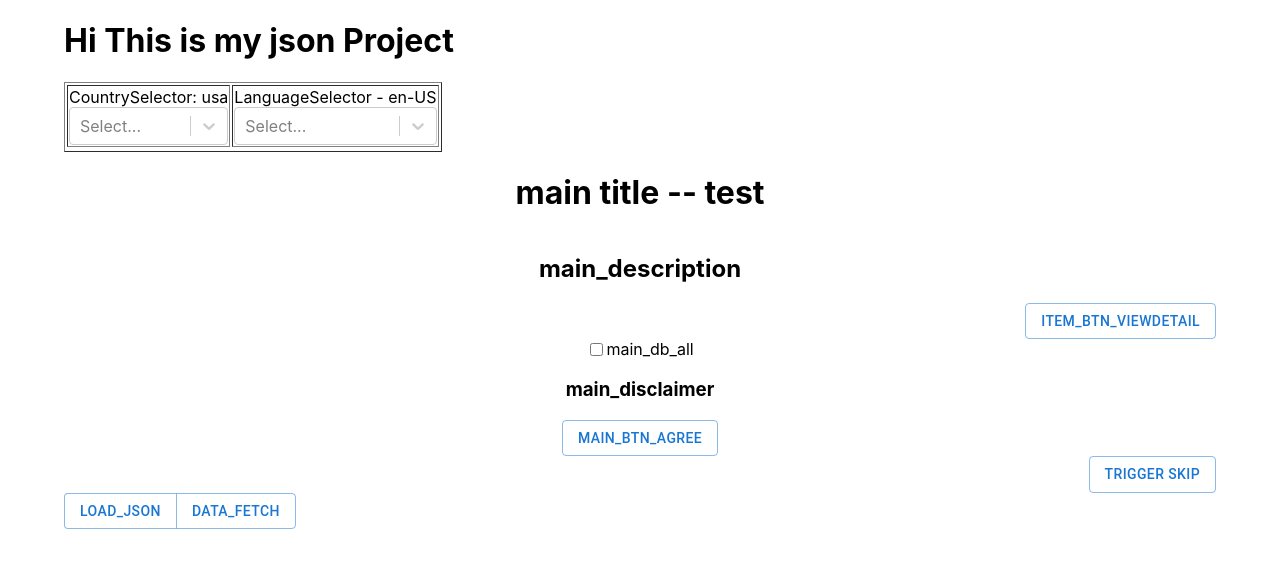
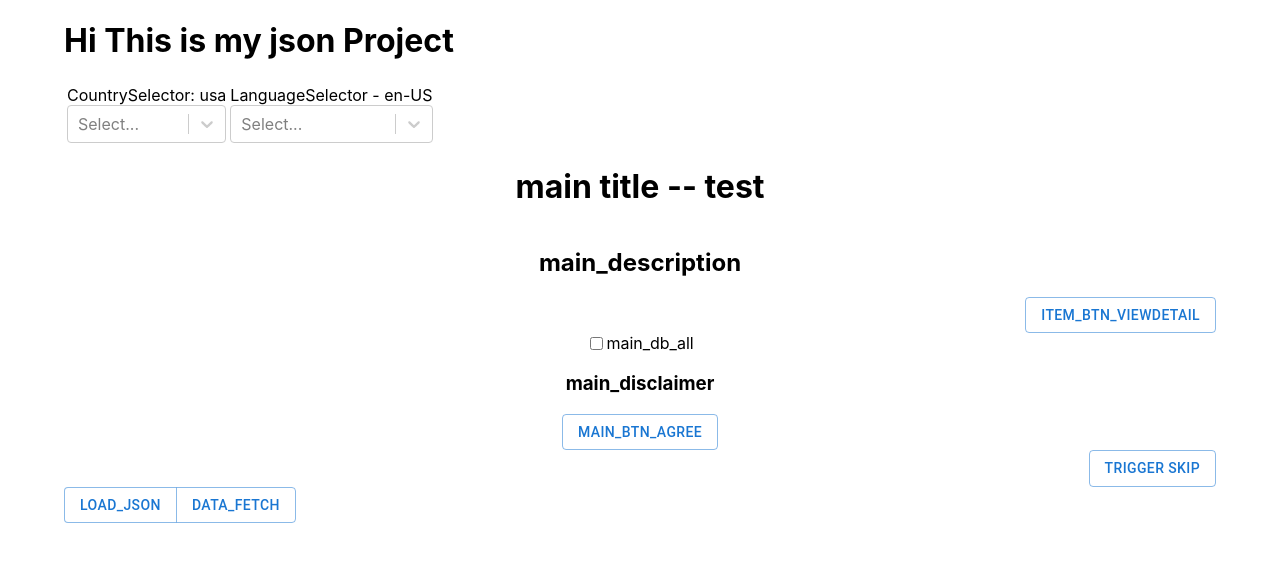
Before and after one commit to depari/react-poc-project, a React (Vite) app in the folder json-viewer-react/: page / in a window 1280 px wide. Shown: the top 568 px of the page. Built offline with nearby package versions, Linux system fonts and the light colour scheme.

Commit message:
trigger event for App completed

```diff
--- a/json-viewer-react/src/App.tsx
+++ b/json-viewer-react/src/App.tsx
@@ -1,4 +1,4 @@
-import { useState } from 'react'
+import { useEffect, useState } from 'react'
 import logo from './logo.svg'
 // import './App.css'
 import JsonHeaderLayout from './Component/Layout/JsonHeaderLayout';
@@ -13,6 +13,9 @@ import Container from '@mui/material/Container';
 function App() {
 
   const {setCurCountryCode, setCurLanguageCode, loadJsonFile}  = JsonStore();
+  useEffect(() => {
+    window.runStartupTasks();
+  });
 
 
 
--- a/json-viewer-react/src/Component/Layout/JsonHeaderLayout.tsx
+++ b/json-viewer-react/src/Component/Layout/JsonHeaderLayout.tsx
@@ -5,14 +5,15 @@ import LanguageSelector from '../Item/LanguageSelector';
 function JsonHeaderLayout() {
     return (
         <>
-            <table border='1'>
-                <tr>
-                    <td><CountrySelector /></td>
-                    <td><LanguageSelector /></td>
-                </tr>
-                <tr>
+            <table>
+                <tbody>
+                    <tr>
+                        <td><CountrySelector /></td>
+                        <td><LanguageSelector /></td>
+                    </tr>
 
-                </tr>
+                </tbody>
+
 
             </table>
 
--- a/json-viewer-react/src/main.tsx
+++ b/json-viewer-react/src/main.tsx
@@ -3,8 +3,31 @@ import ReactDOM from 'react-dom/client'
 import App from './App'
 import './index.css'
 
-ReactDOM.createRoot(document.getElementById('root')!).render(
-  <React.StrictMode>
-    <App />
-  </React.StrictMode>
-)
+
+declare global {
+  interface Window { runStartupTasks: Function; }
+}
+window.runStartupTasks = () => {
+  console.log("runStartupTasks  !!!!");
+}
+
+document.addEventListener('DOMContentLoaded', () => {
+  console.log("DOMContentLoaded  !!!!");
+
+  ReactDOM.createRoot(document.getElementById('root')!).render(
+    // <React.StrictMode>
+      <App />
+    // </React.StrictMode>
+  );
+
+  console.log("after reder!!!")
+
+
+
+})
+
+// ReactDOM.createRoot(document.getElementById('root')!).render(
+//   <React.StrictMode>
+//     <App />
+//   </React.StrictMode>
+// )
```
